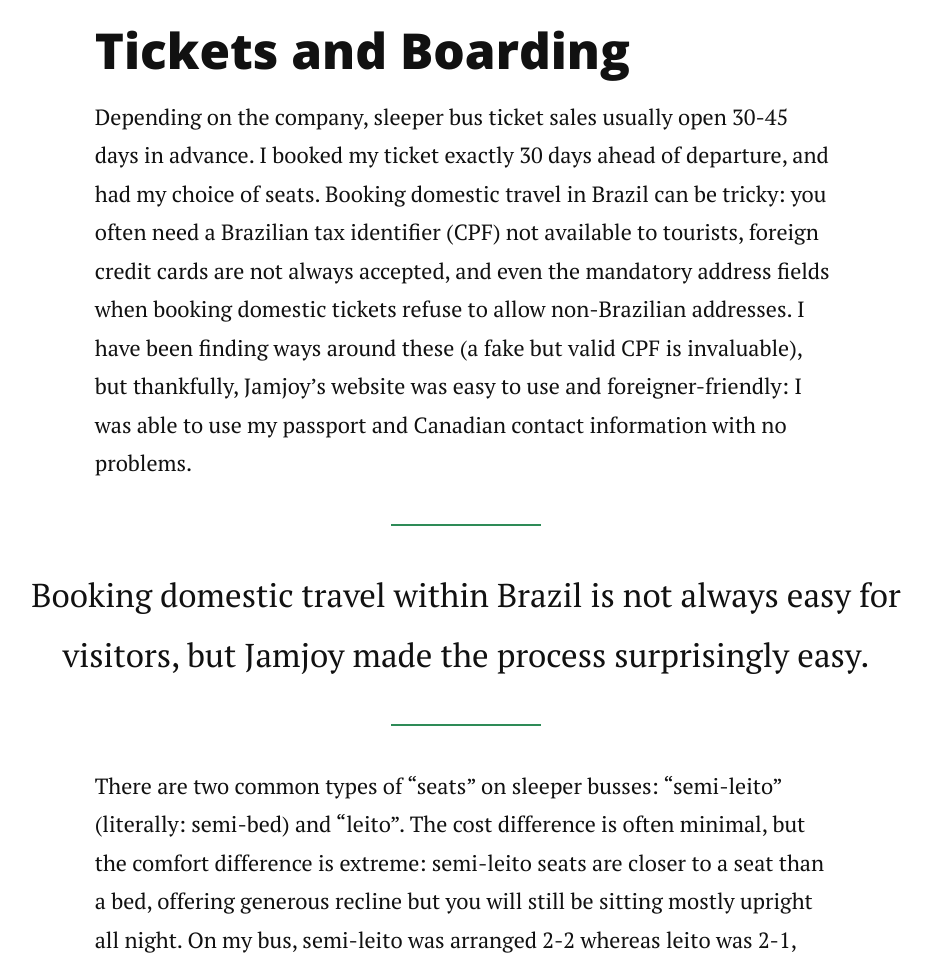
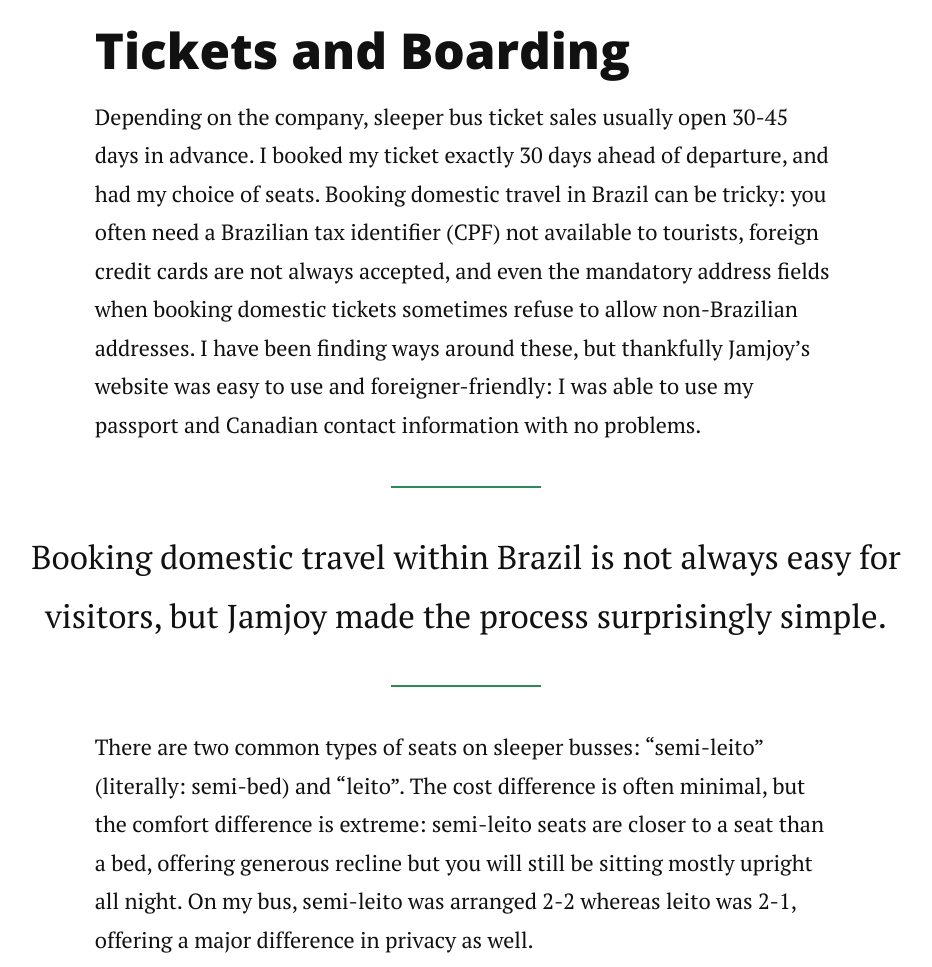
Before and after one commit to RatherBeExploring/ratherbeexploring.github.io, a Jekyll site: the page built from _posts/2026-19-01-jamjoy-sleeper-bus-from-belem-to-sao-luis.markdown, in a window 1280 px wide and 1400 px high, scrolled down 2277 px. Shown: the part 158-1125 px from the top of the window, without its empty margins (174-1106 px from the left). Built offline with Jekyll 4.4.1, drawn with Linux system fonts in a browser that asks for light colours; nearby versions of some CDN libraries; some of the changed text lies outside the part shown.

Commit message:
Update 2026-19-01-jamjoy-sleeper-bus-from-belem-to-sao-luis.markdown
Minor fixes

```diff
--- a/_posts/2026-19-01-jamjoy-sleeper-bus-from-belem-to-sao-luis.markdown
+++ b/_posts/2026-19-01-jamjoy-sleeper-bus-from-belem-to-sao-luis.markdown
@@ -6,7 +6,7 @@ description: "Sleeper busses are a common, economical way to make mid- to long-d
 image: jamjoyfeatured.jpg
 ---
 
-<p class="intro"><span class="dropcap">S</span>leeper busses are to Brazil what sleeper trains are to Europe: convenient, cost-effective transportation, allowing you to combine the cost of a night's lodging with the cost of transportation.  Dozens of major operators, each with their own regional strongholds, compete for passengers on both cost and comfort.  While there were some letdowns, my nearly-600 kilometre journey between the capital cities of Pará and Maranhão was quick, affordable, and relatively comfortable.  Read on to see what you can expect on a Brazilian sleeper bus.</p>
+<p class="intro"><span class="dropcap">S</span>leeper busses are to Brazil what sleeper trains are to Europe: convenient, economical transportation, allowing you to combine the cost of a night's lodging with the cost of transportation.  Dozens of major operators, each with their own regional strongholds, compete for passengers on both cost and comfort.  While there were some letdowns, my nearly-600 kilometre journey between the capital cities of Pará and Maranhão was quick, affordable, and relatively comfortable.  Read on to see what you can expect on a Brazilian sleeper bus.</p>
 
 <div class="centered-block">
 <img src="/assets/img/jamjoy1.jpg" alt="Jamjoy bus waiting at a platform in Belém.">
@@ -15,15 +15,15 @@ image: jamjoyfeatured.jpg
 
 ## Tickets and Boarding
 
-Depending on the company, sleeper bus ticket sales usually open 30-45 days in advance.  I booked my ticket exactly 30 days ahead of departure, and had my choice of seats.  Booking domestic travel in Brazil can be tricky: you often need a Brazilian tax identifier (CPF) not available to tourists, foreign credit cards are not always accepted, and even the mandatory address fields when booking domestic tickets refuse to allow non-Brazilian addresses.  I have been finding ways around these (a fake but valid CPF is invaluable), but thankfully, Jamjoy's website was easy to use and foreigner-friendly: I was able to use my passport and Canadian contact information with no problems.
+Depending on the company, sleeper bus ticket sales usually open 30-45 days in advance.  I booked my ticket exactly 30 days ahead of departure, and had my choice of seats.  Booking domestic travel in Brazil can be tricky: you often need a Brazilian tax identifier (CPF) not available to tourists, foreign credit cards are not always accepted, and even the mandatory address fields when booking domestic tickets sometimes refuse to allow non-Brazilian addresses.  I have been finding ways around these, but thankfully Jamjoy's website was easy to use and foreigner-friendly: I was able to use my passport and Canadian contact information with no problems.
 
-<blockquote>Booking domestic travel within Brazil is not always easy for visitors, but Jamjoy made the process surprisingly easy.</blockquote>
+<blockquote>Booking domestic travel within Brazil is not always easy for visitors, but Jamjoy made the process surprisingly simple.</blockquote>
 
-There are two common types of "seats" on sleeper busses: "semi-leito" (literally: semi-bed) and "leito".  The cost difference is often minimal, but the comfort difference is extreme: semi-leito seats are closer to a seat than a bed, offering generous recline but you will still be sitting mostly upright all night.  On my bus, semi-leito was arranged 2-2 whereas leito was 2-1, offering a major difference in privacy as well.
+There are two common types of seats on sleeper busses: "semi-leito" (literally: semi-bed) and "leito".  The cost difference is often minimal, but the comfort difference is extreme: semi-leito seats are closer to a seat than a bed, offering generous recline but you will still be sitting mostly upright all night.  On my bus, semi-leito was arranged 2-2 whereas leito was 2-1, offering a major difference in privacy as well.
 
 <div class="centered-block">
 <img src="/assets/img/jamjoy2.jpg" alt="The interior of Belém's bus terminal.">
-<p>Belém bus station.  Not somewhere you'd want to, or need to spend time: showing up 15-30 minutes early is perfectly fine.</p>
+<p>Belém bus station.  Not somewhere you'd want to, or need to spend time: showing up 15-30 minutes before departure is perfectly fine.</p>
 </div>
 
 My leito ticket, including seat reservation, cost R$270, or just over $50 USD.  At the terminal you trade your printed reservation confirmation for an actual ticket, which grants you access to the platforms.  Look for the booth(s) associated with your bus operator.  I got to the bus station only 15 minutes before departure, which was plenty of time: I was among the last to board, but still seated and settled in more than 10 minutes before departure.
@@ -67,7 +67,7 @@ There was one washroom aboard, with toilet paper provided but no soap (neither o
 <p>Free water is available for leito passengers from a cooler at the back of the cabin.</p>
 </div>
 
-At the back of the leito cabin, conveniently right next to my seat, is a cooler with complimentary cups of water.  You are also welcome to place your own food and drink items in there.
+At the back of the leito cabin, conveniently right next to my seat, was a cooler with complimentary cups of water.  You are also welcome to place your own food and drink items in there.
 
 ## The Journey
 
@@ -75,7 +75,7 @@ There were many vendors selling food, drinks, and other travel necessities at Be
 
 <div class="centered-block">
 <img src="/assets/img/jamjoy10.jpg" alt="A line of parked busses outside a comfort stop.">
-<p>You get a sense of just how well-connected Brazil is by bus reading the destination signs outside a rest stop.</p>
+<p>Eyes on the road.</p>
 </div>
 
 We left ten minutes late, at 6:40 p.m.  Note that Jamjoy's website shows two busses, one leaving at 6:30 and the other at 6:31: these are the same bus, just for semi-leito and leito ticket sales.  Before departure the driver provided a briefing in Portuguese.
```
Also changed, not shown: other parts of _posts/2026-19-01-jamjoy-sleeper-bus-from-belem-to-sao-luis.markdown (+7 -7 lines).
